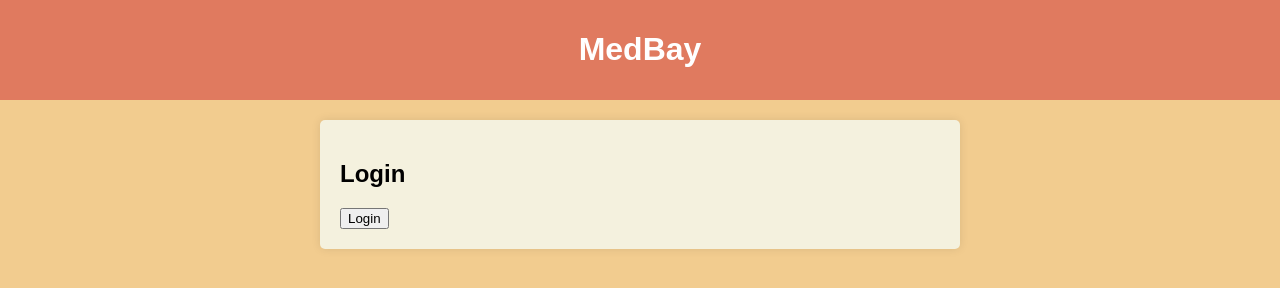
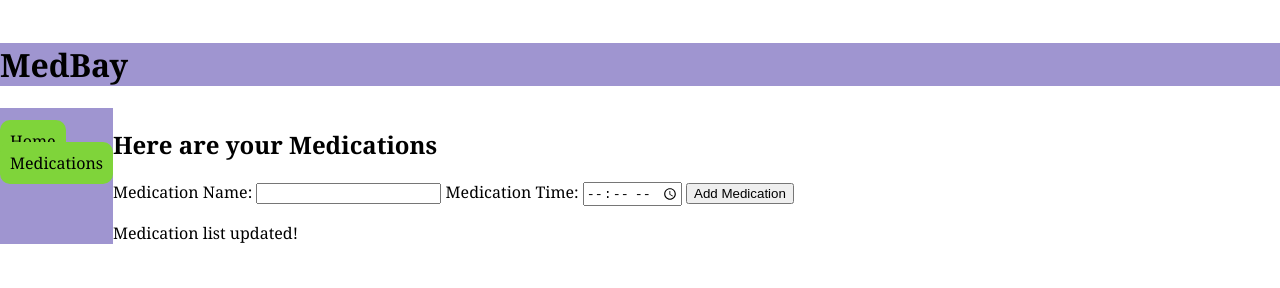
Before and after one commit to werthzack/Medication-Reminder-P310Grp5, a website: page views/homepage.html in a window 1280 px wide. Drawn offline with Linux system fonts and the light colour scheme.

Commit message:
Homepage Changes

```diff
--- a/public/Style.css
+++ b/public/Style.css
@@ -1,10 +1,39 @@
 body {
-    font-family: Arial, sans-serif;
-    margin: 0;
-    padding: 0;
-    background-color: #F2CC8F;
+    font-family: "Cambria", sans-serif;
+    display: inline;
 }
-header {
+
+
+.TopBar{
+    background-color: #9f95d0;
+}
+
+.body{
+    display: flex;
+}
+
+.Sidebar{
+    background-color: #9f95d0;
+    max-width: 30%;
+}
+
+.Sidebar ul{
+    list-style-type: none;
+    display: inline;
+}
+
+.Sidebar ul li a {
+    background-color: #7fd43a;
+    padding: 10px;
+    color: black;
+    border-radius: 10px;
+    text-decoration: none;
+}
+
+.container{
+    max-width: 70%;
+}
+/* header {
     background-color:#E07A5F ;
     color: #fff;
     padding: 10px;
@@ -40,5 +69,6 @@ form {
     display: none;
 }
 .completed {
-    background-color: #d0f0c0; /* Green background for completed items */
+    background-color: #d0f0c0; /* Green background for completed items
 }
+*/
--- a/views/homepage.html
+++ b/views/homepage.html
@@ -1,24 +1,26 @@
 <!DOCTYPE html>
 <html lang="en">
+
 <head>
   <meta charset="UTF-8" />
   <meta name="viewport" content="width=device-width, initial-scale=1.0" />
   <title>MedBay</title>
-    <link rel="stylesheet" href="/Style.css" />
+  <link rel="stylesheet" href="/public/Style.css" />
 </head>
+
 <body>
-    <header>
+  <div class="TopBar">
     <h1>MedBay</h1>
-    </header>
-
-    <div class="container" id="loginPage">
-      <h2>Login</h2>
-      <!-- Add your login form here -->
-      <button onclick="showHomePage()">Login</button>
   </div>
-
-    <div class="container" id="homePage" style="display: none">
-      <h2>Welcome to MedBay</h2>
+  <div class="body">
+    <div class="Sidebar">
+      <ul>
+        <li><a href="">Home</a></li>
+        <li><a href="">Medications</a></li>
+      </ul>
+    </div>
+    <div class="cointainer" id="Medications">
+      <h2>Here are your Medications</h2>
       <form id="medForm">
         <label for="medication">Medication Name:</label>
         <input type="text" id="medication" required />
@@ -33,6 +35,8 @@
 
       <div class="notification" id="notification">Medication list updated!</div>
     </div>
+  </div>
   <script src="/scripts/Script.js"></script>
 </body>
+
 </html>
```
Lines whose indentation alone changed are shown as unchanged.
